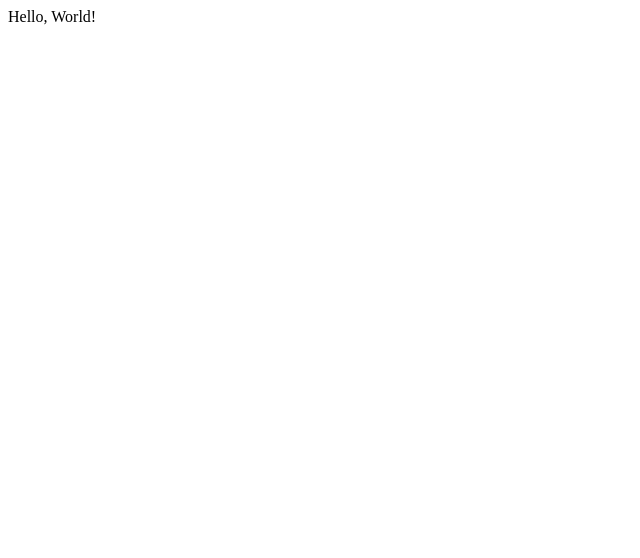
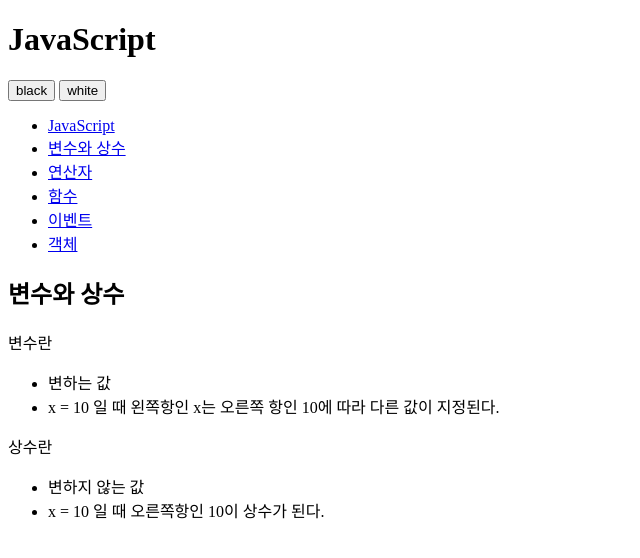
Before and after one commit to njmch86/opentutorials-cloro0, a plain HTML site: page index.html in a window 1280 px wide. Shown: the whole page, without its empty margins (0-640 px from the left). Drawn offline with Linux system fonts and the light colour scheme.

Commit message:
add html

```diff
--- a/index.html
+++ b/index.html
@@ -1,24 +1,53 @@
 <!DOCTYPE html>
-<html lang="en">
-	<head>
-		<meta charset="utf-8" />
+<html>
+    <head>
+        <meta charset="utf-8" />
+    </head>
 
-		<!-- Always force latest IE rendering engine (even in intranet) & Chrome Frame
-		Remove this if you use the .htaccess -->
-		<meta http-equiv="X-UA-Compatible" content="IE=edge,chrome=1" />
-
-		<title>index</title>
-		<meta name="description" content="" />
-		<meta name="author" content="cloro0" />
-
-		<meta name="viewport" content="width=device-width; initial-scale=1.0" />
-
-		<!-- Replace favicon.ico & apple-touch-icon.png in the root of your domain and delete these references -->
-		<link rel="shortcut icon" href="/favicon.ico" />
-		<link rel="apple-touch-icon" href="/apple-touch-icon.png" />
-	</head>
-
-	<body>
-		Hello, World!
-	</body>
+    <body id="body">
+        <div>
+            <header>
+                <h1>JavaScript</h1>
+            </header>
+            <div id="toolbar">
+                <input type="button" value="black" />
+                <input type="button" value="white" />
+            </div>
+            <nav>
+                <ul>
+                    <li><a href="http://opentutorials.org/course/49/16">JavaScript</a></li>
+                    <li><a href="http://opentutorials.org/course/49/17">변수와 상수</a></li>
+                    <li><a href="http://opentutorials.org/course/49/18">연산자</a></li>
+                    <li><a href="http://opentutorials.org/course/49/19">함수</a></li>
+                    <li><a href="http://opentutorials.org/course/49/20">이벤트</a></li>
+                    <li><a href="http://opentutorials.org/course/49/21">객체</a></li>
+                </ul>
+            </nav>
+            <article>
+                <h2>변수와 상수</h2>
+                <div>
+                    <p>변수란</p>
+                    <ul>
+                        <li>
+                            변하는 값
+                        </li>
+                        <li>
+                            x = 10 일 때 왼쪽항인 x는 오른쪽 항인 10에 따라 다른 값이 지정된다.
+                        </li>
+                    </ul>
+                    <p>
+                        상수란
+                    </p>
+                    <ul>
+                        <li>
+                            변하지 않는 값
+                        </li>
+                        <li>
+                            x = 10 일 때 오른쪽항인 10이 상수가 된다.
+                        </li>
+                    </ul>
+                </div>
+            </article>
+        </div>
+    </body>
 </html>
```
